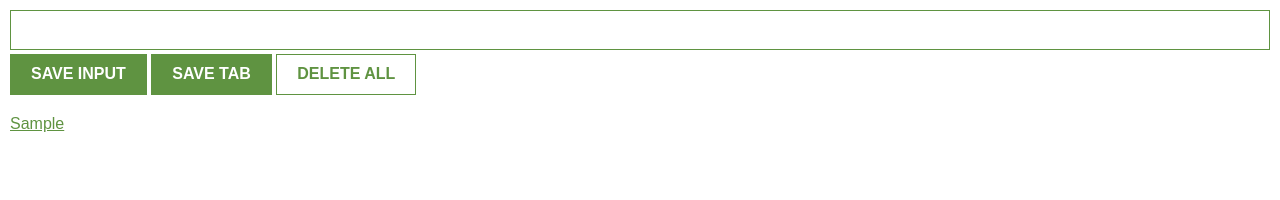
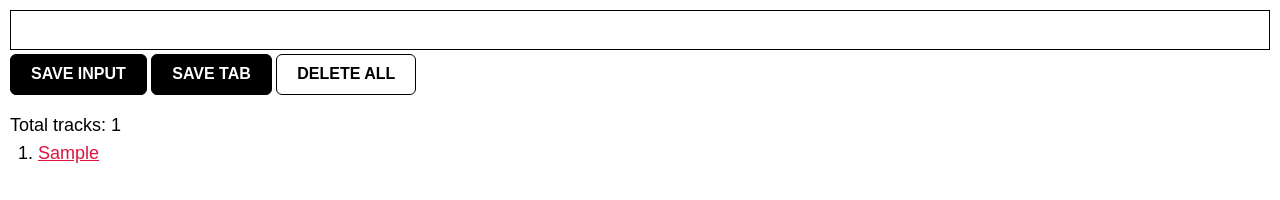
Before and after one commit to Cosmic-Crafter-1/leadsTracker, a website built with Vite: page index.html in a window 1280 px wide. Both pictures are taken after typing "Sample" into the empty fields and a click on the button "SAVE INPUT". Built offline with nearby package versions, Linux system fonts and the light colour scheme.

Commit message:
Style changes and total tracks added.

```diff
--- a/index.css
+++ b/index.css
@@ -3,39 +3,48 @@ body {
     padding: 10px;
     font-family: Arial, Helvetica, sans-serif;
     min-width: 400px;
+    max-height: 100px;
+    border-radius: 25px;
 }
 
 input {
     width: 100%;
     padding: 10px;
     box-sizing: border-box;
-    border: 1px solid #5f9341;
+    border: 1px solid black;
     margin-bottom: 4px;
 }
 
 button {
-    background: #5f9341;
+    background: black;
     color: white;
     padding: 10px 20px;
-    border: 1px solid #5f9341;
+    border: 1px solid black;
     font-weight: bold;
+    border-radius: 6px;
+}
+
+button:active {
+    transform: translate(1px,1px);
 }
 
 #delete-btn {
     background: white;
-    color: #5f9341;
+    color: black;
 }
 
 ul {
     margin-top: 20px;
     list-style: none;
     padding-left: 0;
+    font-size: 18px;
 }
 
 li {
-    margin-top: 5px;
+    margin: 0.5rem;
+
 }
 
 a {
-    color: #5f9341;
+    color: crimson;
 }
--- a/index.js
+++ b/index.js
@@ -11,6 +11,13 @@ if (leadsFromLocalStorage) {
     render(myLeads)
 }
 
+
+//  Tabs.url is of this format :
+
+//  const tabs = [
+//     {url: "https://www.linkedin.com/in/per-harald-borgen/"}
+// ]
+
 tabBtn.addEventListener("click", function(){
     chrome.tabs.query({active: true, currentWindow: true}, function(tabs){
         myLeads.push(tabs[0].url)
@@ -23,14 +30,15 @@ function render(leads) {
     let listItems = ""
     for (let i = 0; i < leads.length; i++) {
         listItems += `
-            <li>
-                <a target='_blank' href='${leads[i]}'>
+          <li>
+            ${i+1}. <a target='_blank' href='${leads[i]}'>
                     ${leads[i]}
                 </a>
             </li>
         `
     }
-    ulEl.innerHTML = listItems
+    ulEl.innerHTML = `Total tracks: ${leads.length} ${listItems}`
+
 }
 
 deleteBtn.addEventListener("dblclick", function() {
```
Also changed, not shown: dollar.png (added), icon.png (deleted), manifest.json, money.png (added).
